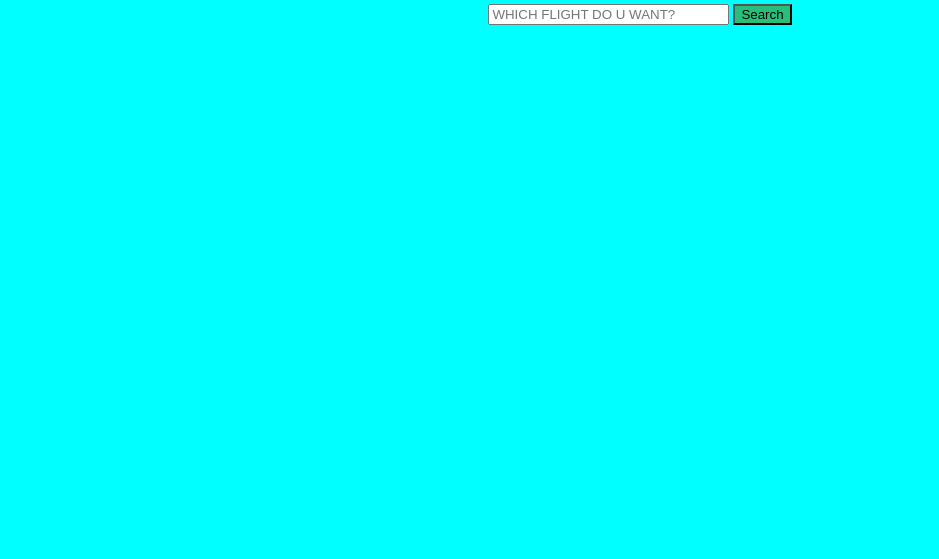
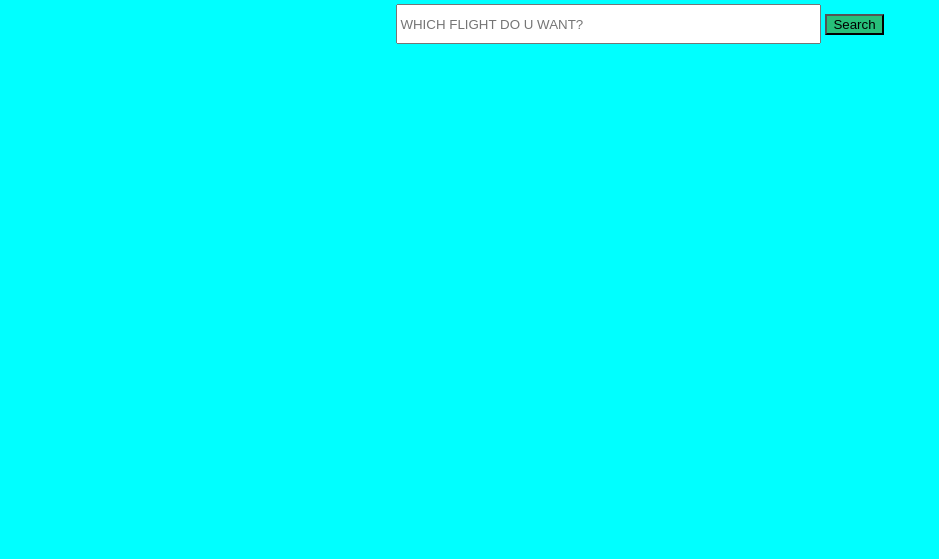
Before and after one commit to AmrithaAshokan/FTMS-, a plain HTML site: page Flighthub.html in a window 1280 px wide. Shown: the part 241-800 px from the top of the page, without its empty margins (0-939 px from the left). Drawn offline with Linux system fonts and the light colour scheme.

Commit message:
first commit

```diff
--- a/Flighthub.html
+++ b/Flighthub.html
@@ -14,7 +14,7 @@
             <center>
             <h1 style="color:white;font-family:verdana;font-size:30px;">**FLIGHTHUB**</h1>
 
-                    <input type= "text" placeholder="WHICH FLIGHT DO U WANT?" size ="27" width="25px">
+                    <input type= "text" placeholder="WHICH FLIGHT DO U WANT?" size ="50" width="25px" style="height: 40px;">
                     <button title =" Search here!" style="background-color: #27BF7A ;"> Search</button>
             </center>
 
```
